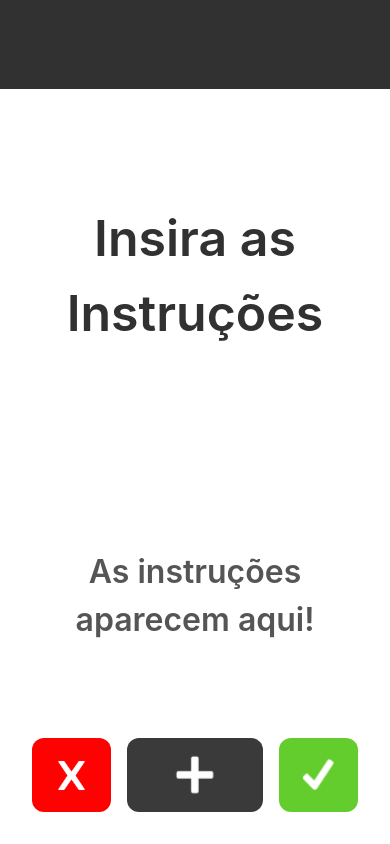
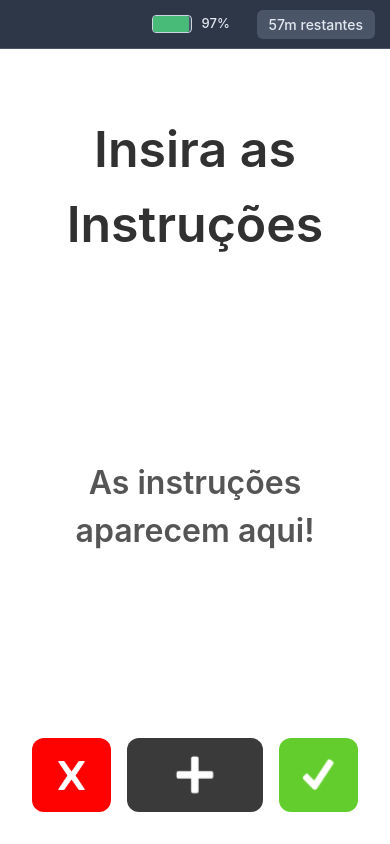
Before and after one commit to PI1-Tulio/frontend, a React (Vite) app: page / in a window 390 px wide. Built offline with nearby package versions, Linux system fonts and the light colour scheme.

Commit message:
fix: fixing header

```diff
--- a/src/components/Header/Header.module.css
+++ b/src/components/Header/Header.module.css
@@ -1,6 +1,109 @@
-.headerContainer {
+/* .headerContainer {
   height: 89px;
   background-color: #313131;
 
   width: 100%;
+} */
+/* src/components/Header.css */
+.header {
+  background: #2d3748;
+  /* Cinza escuro similar ao da imagem */
+  color: white;
+  padding: 14px 20px;
+  font-family: -apple-system, BlinkMacSystemFont, 'Segoe UI', Roboto, sans-serif;
+  border-bottom: 1px solid #4a5568;
+  position: fixed;
+  top: 0;
+  left: 0;
+  right: 0;
+  z-index: 1000;
 }
+
+.header-content {
+  display: flex;
+  justify-content: space-between;
+  align-items: center;
+  max-width: 1200px;
+  margin: 0 auto;
+}
+
+.left-section .desktop-text {
+  font-size: 16px;
+  font-weight: 500;
+  color: #e2e8f0;
+}
+
+.right-section {
+  display: flex;
+  align-items: center;
+  gap: 25px;
+}
+
+.battery-info {
+  display: flex;
+  align-items: center;
+  gap: 10px;
+}
+
+.battery-container {
+  width: 45px;
+  height: 20px;
+  border: 1.5px solid #cbd5e0;
+  border-radius: 4px;
+  position: relative;
+  background: #4a5568;
+  overflow: hidden;
+}
+
+.battery-level {
+  height: 100%;
+  background: #48bb78;
+  /* Verde para a bateria */
+  border-radius: 2px;
+  transition: width 0.3s ease;
+}
+
+.battery-percentage {
+  font-size: 14px;
+  font-weight: 500;
+  color: #e2e8f0;
+  min-width: 35px;
+}
+
+.time-info .time-remaining {
+  font-size: 14px;
+  font-weight: 500;
+  color: #e2e8f0;
+  background: #4a5568;
+  padding: 6px 12px;
+  border-radius: 6px;
+}
+
+/* Responsive */
+@media (max-width: 480px) {
+  .header {
+    padding: 12px 15px;
+  }
+
+  .right-section {
+    gap: 20px;
+  }
+
+  .battery-container {
+    width: 40px;
+    height: 18px;
+  }
+
+  .battery-percentage,
+  .time-remaining {
+    font-size: 13px;
+  }
+
+  .desktop-text {
+    font-size: 15px;
+  }
+
+  .time-remaining {
+    padding: 5px 10px;
+  }
+}
--- a/src/components/Header/Header.tsx
+++ b/src/components/Header/Header.tsx
@@ -1,14 +1,38 @@
 import React from 'react';
-import styles from './Header.module.css';
+import './Header.css';
 
-export function Header() {
+interface HeaderProps {
+  batteryPercentage?: number;
+  timeRemaining?: string;
+}
+
+const Header: React.FC<HeaderProps> = ({
+  batteryPercentage = 97,
+  timeRemaining = '57m restantes'
+}) => {
   return (
-    <header className={styles.headerContainer}>
-      {
-        /*  logo icone de bateria, etc.*/
-      }
+    <header className="header">
+      <div className="header-content">
+        <div className="left-section"></div>
+
+        <div className="right-section">
+          <div className="battery-info">
+            <div className="battery-container">
+              <div
+                className="battery-level"
+                style={{ width: `${batteryPercentage}%` }}
+              ></div>
+            </div>
+            <span className="battery-percentage">{batteryPercentage}%</span>
+          </div>
+
+          <div className="time-info">
+            <span className="time-remaining">{timeRemaining}</span>
+          </div>
+        </div>
+      </div>
     </header>
   );
-}
+};
 
 export default Header;
--- a/src/components/InstructionCard/InstructionCard.tsx
+++ b/src/components/InstructionCard/InstructionCard.tsx
@@ -78,7 +78,7 @@ export function InstructionCard({ id, instructionNumber, action, value, onDelete
                   value={value}
                   onChange={handleValueChange}
                 />
-        <span>passos</span>
+                <span>cm</span>
               </div>
             </>
           ) : (
```
Also changed, not shown: src/components/Header.tsx (deleted, +0 -40 lines), src/components/Header/Header.css (renamed from src/components/Header.css). Lines whose indentation alone changed are shown as unchanged.
